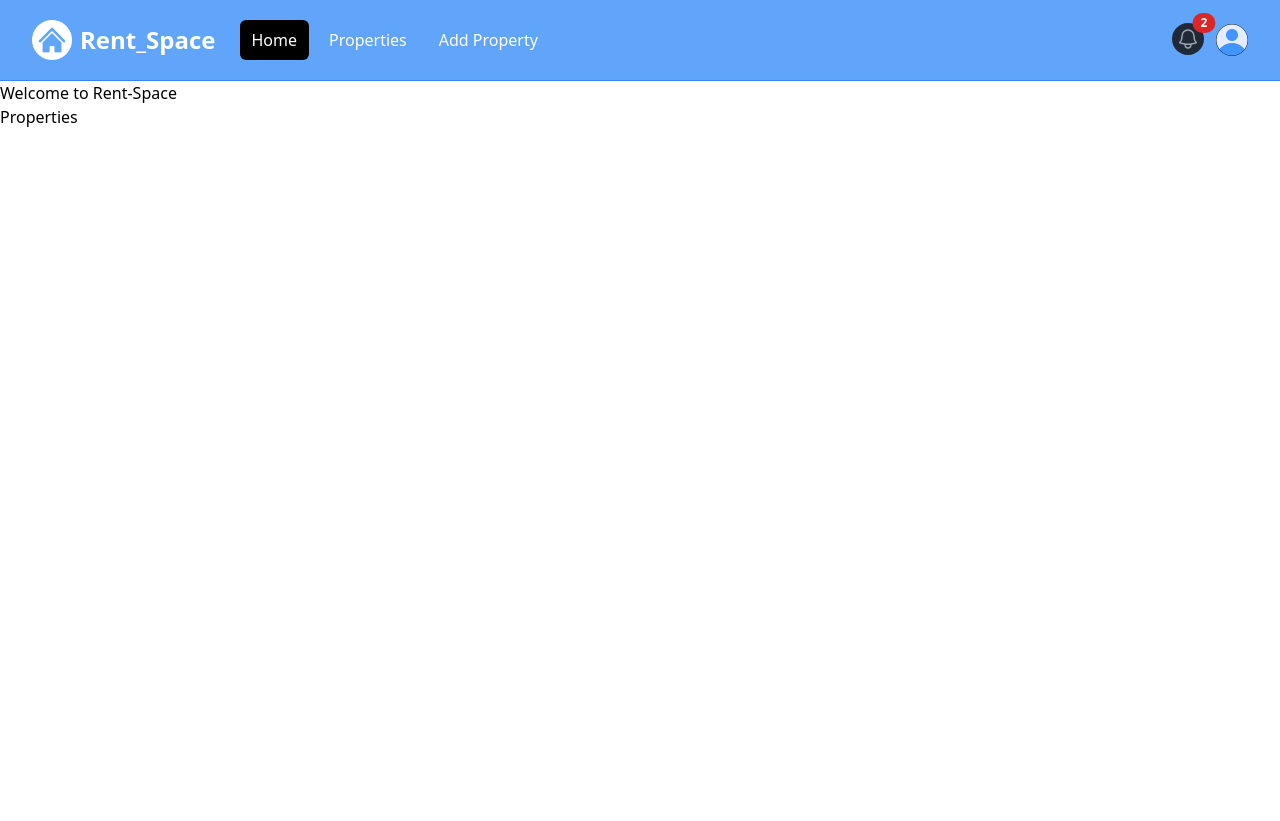
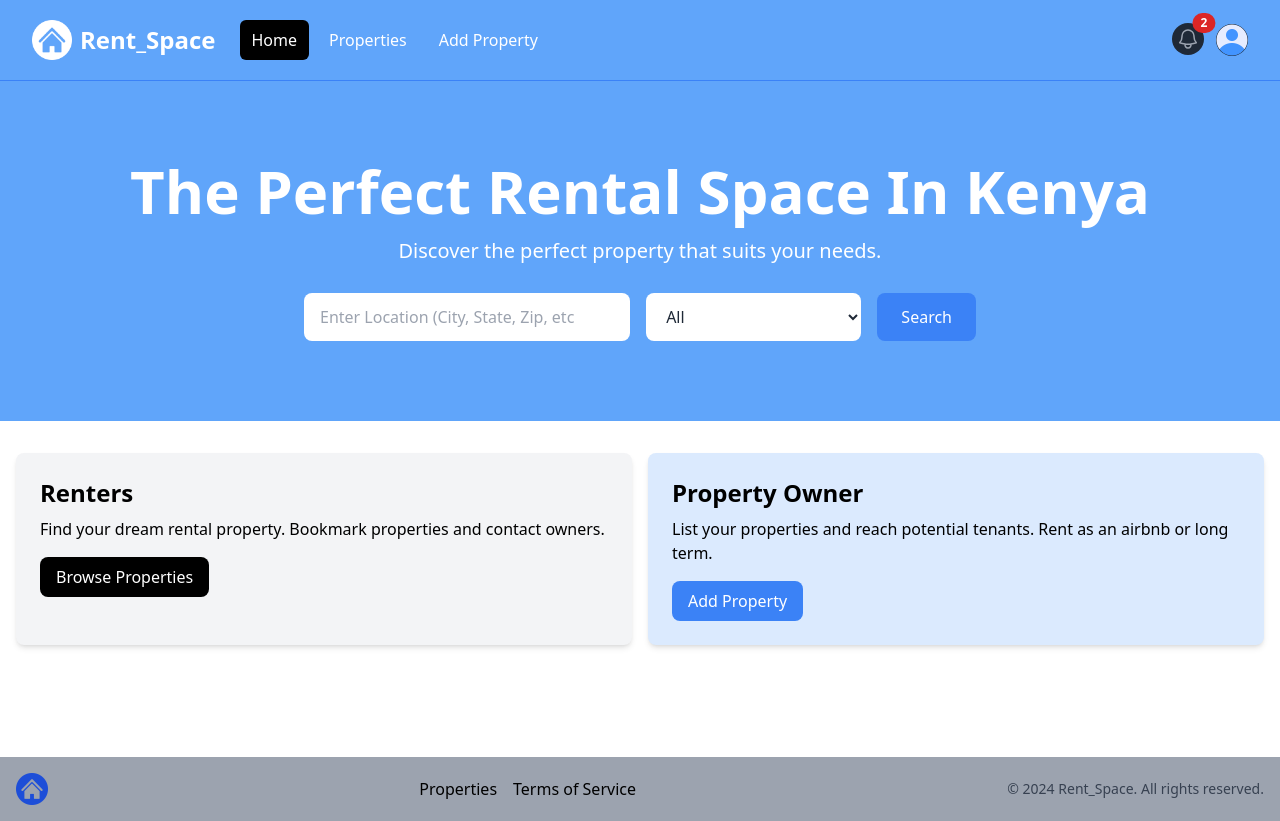
Before and after one commit to Avelimanuel/Rent-Space, a Next.js app: page / in a window 1280 px wide. Before the commit the page ends 800 px from the top, so only its background shows below. Built offline with nearby package versions, Linux system fonts and the light colour scheme.

Commit message:
added footer/hero/infoboxes

```diff
--- a/app/layout.jsx
+++ b/app/layout.jsx
@@ -1,5 +1,6 @@
 import "@/assets/styles/globals.css";
 import Navbar from "@/components/Navbar";
+import Footer from "@/components/Footer";
 
 export const metadata = {
   title: "Rent_Space",
@@ -34,6 +35,7 @@
       <body>
         <Navbar/>
         <main>{children}</main>
+        <Footer/>
       </body>
     </html>
   );
--- a/app/page.jsx
+++ b/app/page.jsx
@@ -1,10 +1,12 @@
 import Link from "next/link";
+import Hero from "@/components/Hero";
+import InfoBoxes from "@/components/InfoBoxes";
 const HomePage = () => {
   return (
-    <div className="">
-      <h1>Welcome to Rent-Space</h1>
-      <Link href='/properties'>Properties</Link>
-    </div>
+    <>
+      <Hero />
+      <InfoBoxes />
+    </>
   );
 };
 
--- a/components/Footer.jsx
+++ b/components/Footer.jsx
@@ -1,5 +1,32 @@
+import logo from "@/assets/images/logo.png";
+import Link from "next/link";
+import Image from "next/image";
 const Footer = () => {
-  return <div>Footer</div>;
+    const currentYear = new Date().getFullYear()
+  return (
+    <footer className="bg-gray-400 py-4 mt-24">
+      <div className="container mx-auto flex flex-col md:flex-row items-center justify-between px-4">
+        <div className="mb-4 md:mb-0">
+          <Image src={logo} alt="Logo" className="h-8 w-auto" />
+        </div>
+        <div className="flex flex-wrap justify-center md:justify-start mb-4 md:mb-0">
+          <ul className="flex space-x-4">
+            <li>
+              <Link href="/properties">Properties</Link>
+            </li>
+            <li>
+              <Link href="#">Terms of Service</Link>
+            </li>
+          </ul>
+        </div>
+        <div>
+          <p className="text-sm text-gray-700 mt-2 md:mt-0">
+            &copy; {currentYear} Rent_Space. All rights reserved.
+          </p>
+        </div>
+      </div>
+    </footer>
+  );
 };
 
 export default Footer;
--- a/components/Hero.jsx
+++ b/components/Hero.jsx
@@ -1,5 +1,56 @@
 const Hero = () => {
-  return <div>Hero</div>;
+  return (
+    <section className="bg-blue-400 py-20 mb-4">
+      <div className="max-w-7xl mx-auto px-4 sm:px-6 lg:px-8 flex flex-col items-center">
+        <div className="text-center">
+          <h1 className="text-4xl font-extrabold text-white sm:text-5xl md:text-6xl">
+            The Perfect Rental Space In Kenya
+          </h1>
+          <p className="my-4 text-xl text-white">
+            Discover the perfect property that suits your needs.
+          </p>
+        </div>
+        <form className="mt-3 mx-auto max-w-2xl w-full flex flex-col md:flex-row items-center">
+          <div className="w-full md:w-3/5 md:pr-2 mb-4 md:mb-0">
+            <label for="location" className="sr-only">
+              Location
+            </label>
+            <input
+              type="text"
+              id="location"
+              placeholder="Enter Location (City, State, Zip, etc"
+              className="w-full px-4 py-3 rounded-lg bg-white text-gray-800 focus:outline-none focus:ring focus:ring-blue-500"
+            />
+          </div>
+          <div className="w-full md:w-2/5 md:pl-2">
+            <label for="property-type" className="sr-only">
+              Property Type
+            </label>
+            <select
+              id="property-type"
+              className="w-full px-4 py-3 rounded-lg bg-white text-gray-800 focus:outline-none focus:ring focus:ring-blue-500"
+            >
+              <option value="All">All</option>
+              <option value="Apartment">Apartment</option>
+              <option value="Studio">Studio/Bedsitter</option>
+              <option value="Condo">Condo</option>
+              <option value="House">House</option>
+              <option value="Cabin Or Cottage">Cabin or Cottage</option>
+              <option value="Loft">Loft</option>
+              <option value="Room">Room</option>
+              <option value="Other">Other</option>
+            </select>
+          </div>
+          <button
+            type="submit"
+            className="md:ml-4 mt-4 md:mt-0 w-full md:w-auto px-6 py-3 rounded-lg bg-blue-500 text-white hover:bg-blue-600 focus:outline-none focus:ring focus:ring-blue-500"
+          >
+            Search
+          </button>
+        </form>
+      </div>
+    </section>
+  );
 };
 
 export default Hero;
--- a/components/InfoBoxes.jsx
+++ b/components/InfoBoxes.jsx
@@ -1,5 +1,39 @@
+import Link from 'next/link'
 const InfoBoxes = () => {
-  return <div>Info Boxes</div>;
+  return (
+    <section>
+      <div className="container-xl lg:container m-auto">
+        <div className="grid grid-cols-1 md:grid-cols-2 gap-4 p-4 rounded-lg">
+          <div className="bg-gray-100 p-6 rounded-lg shadow-md">
+            <h2 className="text-2xl font-bold">Renters</h2>
+            <p className="mt-2 mb-4">
+              Find your dream rental property. Bookmark properties and contact
+              owners.
+            </p>
+            <Link
+              href="/properties.html"
+              className="inline-block bg-black text-white rounded-lg px-4 py-2 hover:bg-gray-700"
+            >
+              Browse Properties
+            </Link>
+          </div>
+          <div className="bg-blue-100 p-6 rounded-lg shadow-md">
+            <h2 className="text-2xl font-bold">Property Owner</h2>
+            <p className="mt-2 mb-4">
+              List your properties and reach potential tenants. Rent as an
+              airbnb or long term.
+            </p>
+            <Link
+              href="/add-property.html"
+              className="inline-block bg-blue-500 text-white rounded-lg px-4 py-2 hover:bg-blue-600"
+            >
+              Add Property
+            </Link>
+          </div>
+        </div>
+      </div>
+    </section>
+  );
 };
 
 export default InfoBoxes;
```
